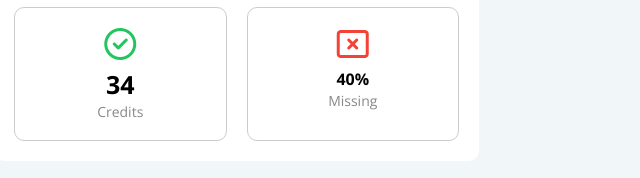
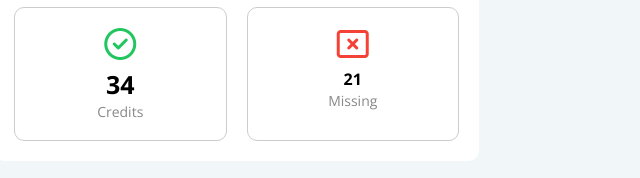
Before and after one commit to TayFrambz/griffin, a plain HTML site: page index.html in a window 1280 px wide. Shown: the part 885-1063 px from the top of the page, 276-916 px from the left. Drawn offline with nearby package versions, Linux system fonts and the light colour scheme.

Commit message:
Update index.html

```diff
--- a/index.html
+++ b/index.html
@@ -158,7 +158,7 @@
 
                         <div class="card rad-10 p-20">
                             <i class="fa-regular fa-rectangle-xmark fa-2x mb-10 c-red"></i>
-                            <span class="d-block fw-bold mb-5">40%</span>
+                            <span class="d-block fw-bold mb-5">21</span>
                             <span class="d-block fs-14 c-gray">Missing</span>
                         </div>
                     </div>
```
